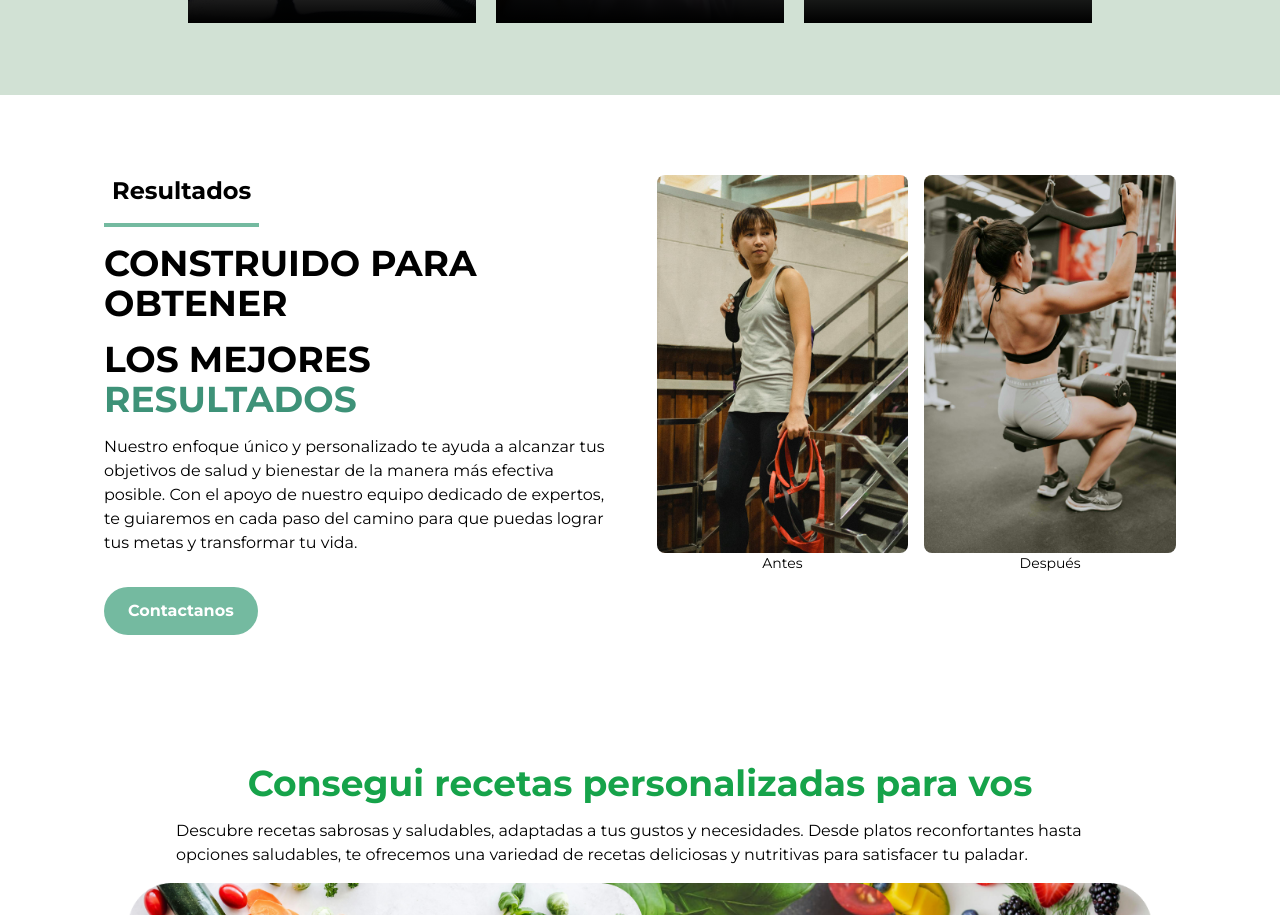
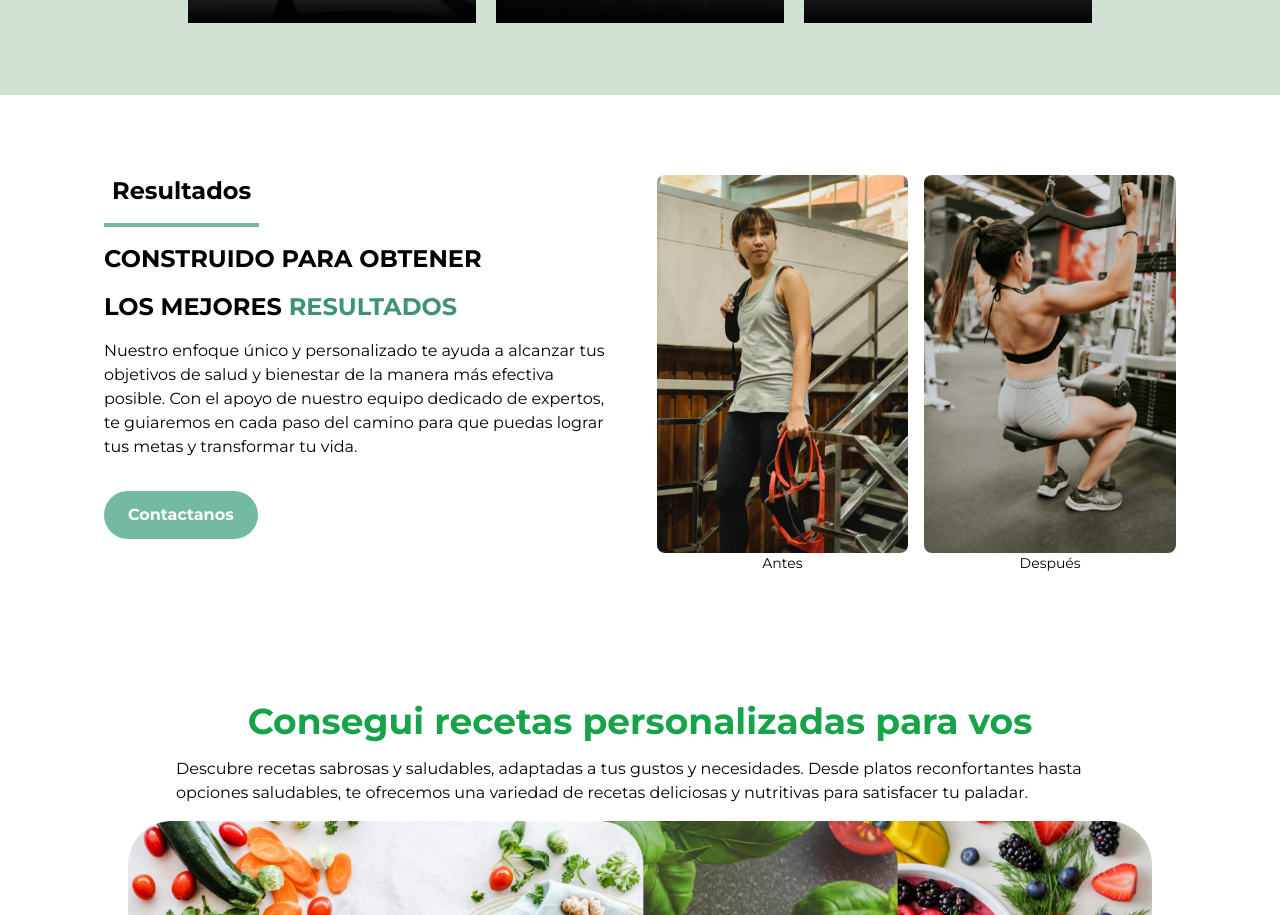
Before and after one commit to laag-dev/HealthStyle, a React (Vite) app: page / in a window 1280 px wide. Shown: the part 2172-3087 px from the top of the page. Built offline with nearby package versions, Linux system fonts and the light colour scheme; the HTML template or start-up script is replaced by a standard one.

Commit message:
update result

```diff
--- a/src/components/Result.jsx
+++ b/src/components/Result.jsx
@@ -4,14 +4,18 @@ import ImgDespues from '../assets/despues.jpg';
 
 const Result = () => {
   return (
-    <div className="flex flex-col lg:flex-row justify-between items-start p-4 lg:p-20">
+    <div className="flex flex-col max-w-[1600px] mx-auto lg:flex-row justify-between items-start p-4 lg:p-20">
       <div className="bg-white lg:ml-6 lg:mr-4 w-full lg:w-1/2 pr-0 lg:pr-4">
         <div className="flex items-center mb-4">
           <p className="text-2xl font-bold mr-4 ml-2">Resultados</p>
         </div>
         <hr className="border-t-4 border-[#74BAA0] mb-4 w-[155px]" />
-        <h1 className="text-4xl font-bold mb-4 text-left">CONSTRUIDO PARA OBTENER</h1>
-        <h1 className="text-4xl font-bold mb-4 text-left">LOS MEJORES <span className='text-[#3E9278]'>RESULTADOS</span></h1>
+        <h1 className="text-xl xs:text-sm sm:text-base md:text-lg lg:text-xl xl:text-2xl 2xl:text-4xl font-bold mb-4 text-left">CONSTRUIDO PARA OBTENER</h1>
+
+        <h1 className="text-xl xs:text-sm sm:text-base md:text-lg lg:text-xl xl:text-2xl 2xl:text-4xl font-bold mb-4 text-left">
+        LOS MEJORES <span className='text-[#3E9278]'>RESULTADOS</span>
+        </h1>
+
         <p className="text-left mb-4 lg:max-w-[600px]">Nuestro enfoque único y personalizado te ayuda a alcanzar tus objetivos de salud y bienestar de la manera más efectiva posible. Con el apoyo de nuestro equipo dedicado de expertos, te guiaremos en cada paso del camino para que puedas lograr tus metas y transformar tu vida.</p>
         <div className="text-left">
           <a href="#contactoLink" className="bg-[#74BAA0] hover:bg-[#D1E1D4] text-white font-bold py-2 px-4 lg:py-3 lg:px-6 rounded-full mt-2 lg:mt-4 mb-4 lg:mb-0 inline-block">
@@ -19,7 +23,7 @@ const Result = () => {
           </a>
         </div>
       </div>
-      <div className="bg-white lg:ml-4 lg:mr-6 w-full lg:w-1/2 flex justify-center items-center h-full">
+      <div className="bg-white   lg:ml-4 lg:mr-6 w-full lg:w-1/2 flex justify-center items-center h-full">
         <div className="flex flex-col items-center transform transition-transform duration-500 hover:rotate-12">
           <img className="w-64 lg:w-58 h-auto rounded-lg mb-4 lg:mb-0" src={ImgAntes} alt="Antes" />
           <span className="text-sm">Antes</span>
```
